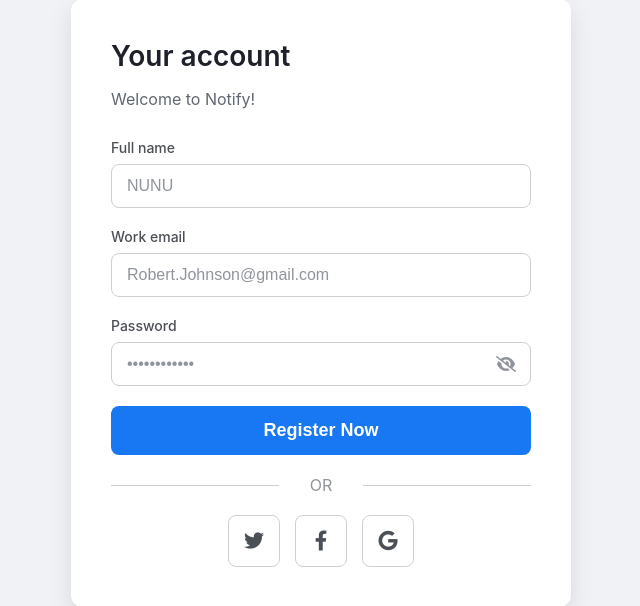
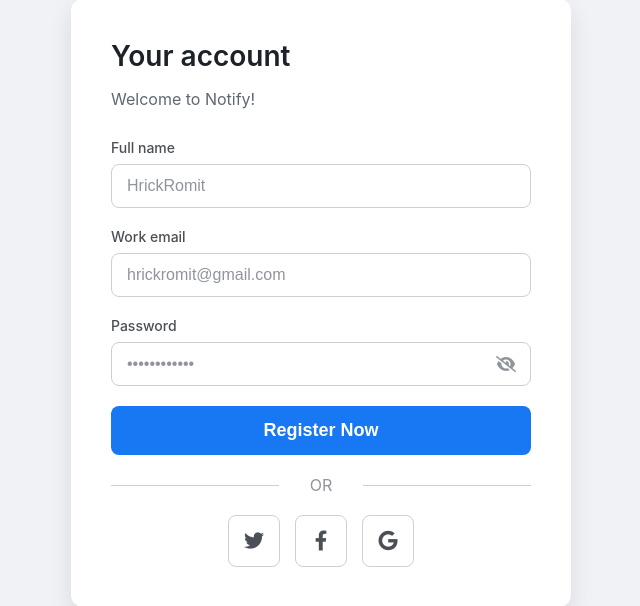
Before and after one commit to HrickRomit/Movie_Streaming_app, a PHP site: page /register.php in a window 1280 px wide. Shown: the part 97-703 px from the top of the page, without its empty margins (319-959 px from the left). Run offline with PHP 8.4, Linux system fonts and the light colour scheme.

Commit message:
a
removed unnecessary jokes xD

```diff
--- a/pages/login.php
+++ b/pages/login.php
@@ -29,9 +29,6 @@
     </div>
 
   </form>
-  <p>hrick is a negga</p>
-  <p>imtiaz is a nigga</p>
-  <p>shiki is a chigga</p>
 </div>
 
 <?php include '../includes/footer.php'; ?>
--- a/pages/register.php
+++ b/pages/register.php
@@ -25,12 +25,12 @@ session_start();
         <form action="../actions/register_action.php" method="POST">
             <div class="input-group">
                 <label for="fullname">Full name</label>
-                <input type="text" id="fullname" name="username" required placeholder="NUNU">
+                <input type="text" id="fullname" name="username" required placeholder="HrickRomit">
             </div>
 
             <div class="input-group">
                 <label for="email">Work email</label>
-                <input type="email" id="email" name="email" required placeholder="Robert.Johnson@gmail.com">
+                <input type="email" id="email" name="email" required placeholder="hrickromit@gmail.com">
             </div>
 
             <div class="input-group">
```
